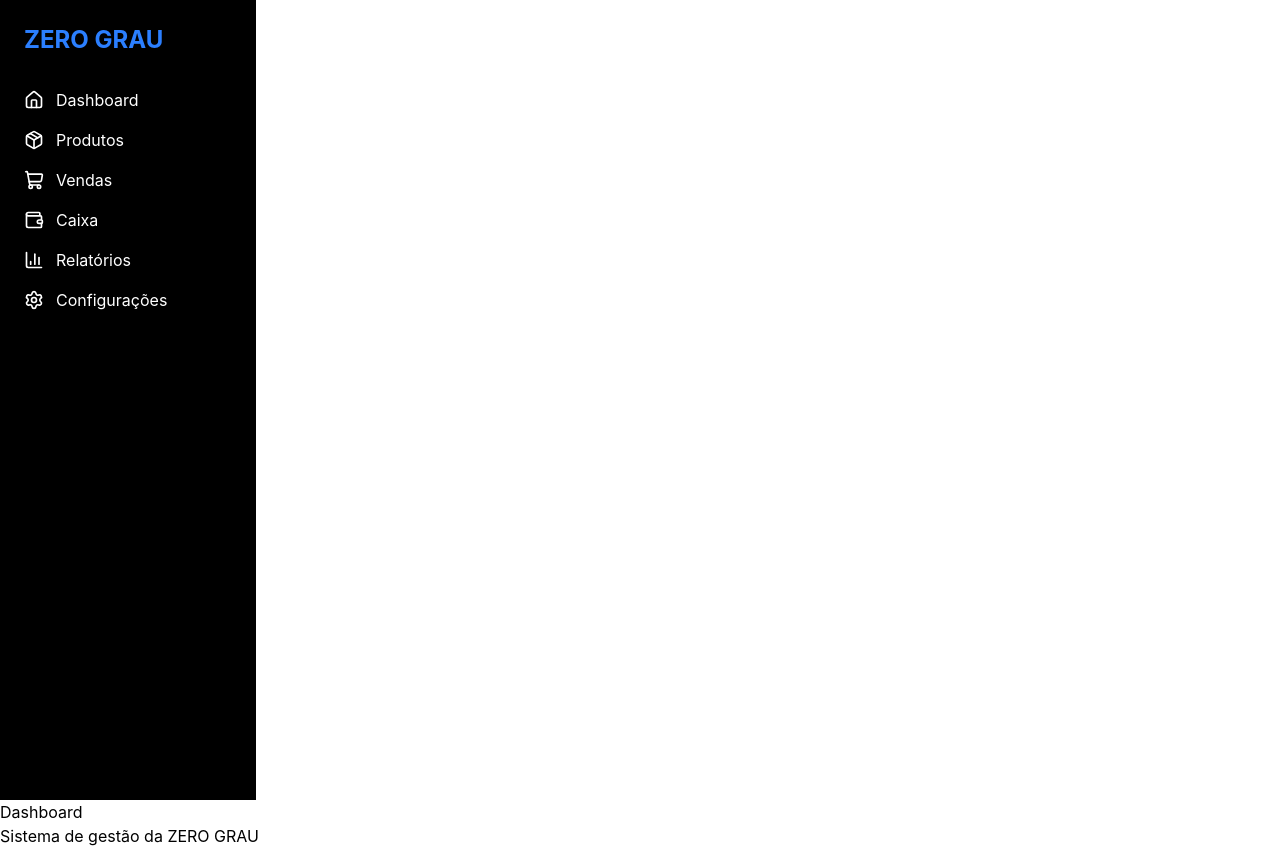
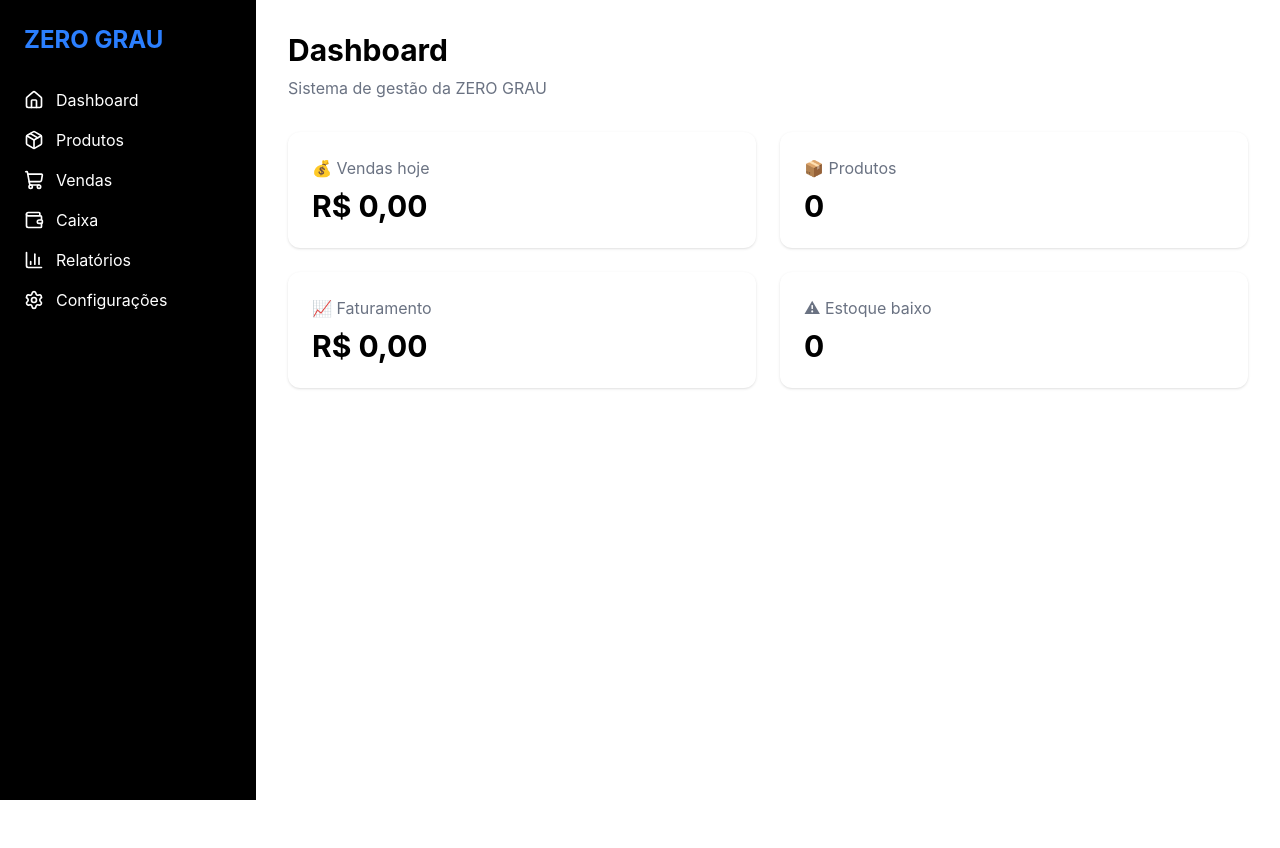
Before and after one commit to MyrellaS2/zero-grau-erp, a React (Vite) app: page / in a window 1280 px wide. After the commit the page ends 800 px from the top, so only its background shows below. Built offline with nearby package versions, Linux system fonts and the light colour scheme.

Commit message:
Criado dashboard inicial com cards

```diff
--- a/src/App.tsx
+++ b/src/App.tsx
@@ -1,10 +1,10 @@
 import MainLayout from "./layouts/MainLayout"
+import Dashboard from "./pages/Dashboard"
 
 function App() {
   return (
     <MainLayout>
-      <h1>Dashboard</h1>
-      <p>Sistema de gestão da ZERO GRAU</p>
+      <Dashboard />
     </MainLayout>
   )
 }
--- a/src/layouts/MainLayout.tsx
+++ b/src/layouts/MainLayout.tsx
@@ -2,10 +2,10 @@ import Sidebar from "../components/Sidebar"
 
 function MainLayout({ children }: { children: React.ReactNode }) {
   return (
-    <div>
+    <div className="flex">
       <Sidebar />
 
-      <main>
+      <main className="flex-1 p-8">
         {children}
       </main>
     </div>
--- /dev/null
+++ b/src/pages/Dashboard.tsx
@@ -0,0 +1,61 @@
+function Dashboard() {
+  return (
+    <div>
+
+      <h1 className="text-3xl font-bold">
+        Dashboard
+      </h1>
+
+      <p className="mt-2 text-gray-500">
+        Sistema de gestão da ZERO GRAU
+      </p>
+
+
+      <div className="grid grid-cols-2 gap-6 mt-8">
+
+        <div className="bg-white p-6 rounded-xl shadow">
+          <h2 className="text-gray-500">
+            💰 Vendas hoje
+          </h2>
+          <p className="text-3xl font-bold mt-2">
+            R$ 0,00
+          </p>
+        </div>
+
+
+        <div className="bg-white p-6 rounded-xl shadow">
+          <h2 className="text-gray-500">
+            📦 Produtos
+          </h2>
+          <p className="text-3xl font-bold mt-2">
+            0
+          </p>
+        </div>
+
+
+        <div className="bg-white p-6 rounded-xl shadow">
+          <h2 className="text-gray-500">
+            📈 Faturamento
+          </h2>
+          <p className="text-3xl font-bold mt-2">
+            R$ 0,00
+          </p>
+        </div>
+
+
+        <div className="bg-white p-6 rounded-xl shadow">
+          <h2 className="text-gray-500">
+            ⚠ Estoque baixo
+          </h2>
+          <p className="text-3xl font-bold mt-2">
+            0
+          </p>
+        </div>
+
+      </div>
+
+    </div>
+  )
+}
+
+export default Dashboard
```
